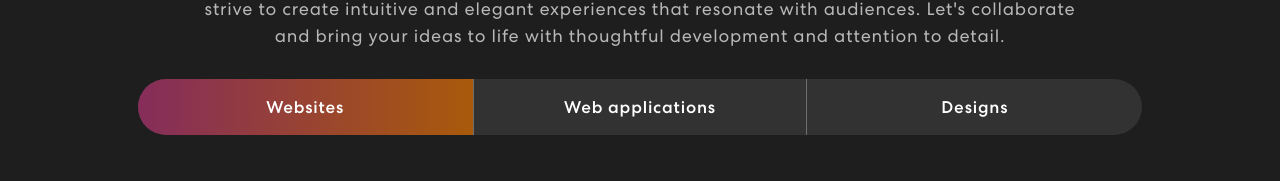
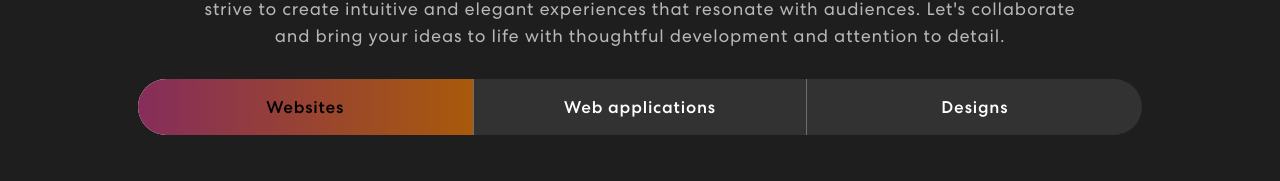
Before and after one commit to mihaylov-simeon/personal-portfolio, a React (Create React App) app: page / in a window 1280 px wide. In both pictures the pointer is over the tab "Websites". Shown: the part 2170-2351 px from the top of the page. Built offline with nearby package versions, Linux system fonts and the light colour scheme.

Commit message:
design-changes

```diff
--- a/src/App.css
+++ b/src/App.css
@@ -560,13 +560,19 @@ nav.navbar .navbar-toggler[aria-expanded="true"] .navbar-toggler-icon {
 .nav-link#projects-tabs-tab-first {
   border: none;
 }
+.nav-link#projects-tabs-tab-first:hover, .nav-link#projects-tabs-tab-second:hover, .nav-link#projects-tabs-tab-third:hover {
+  background-color: #fff;
+  color: #000;
+}
 .nav-link#projects-tabs-tab-second {
   border-left: 1px solid rgba(172, 172, 172, 0.5);
   border-right: 1px solid rgba(172, 172, 172, 0.5);
 }
+
 .nav-link#projects-tabs-tab-third {
   border: none
 }
+
 .proj-imgbx {
   position: relative;
   border-radius: 30px;
```
